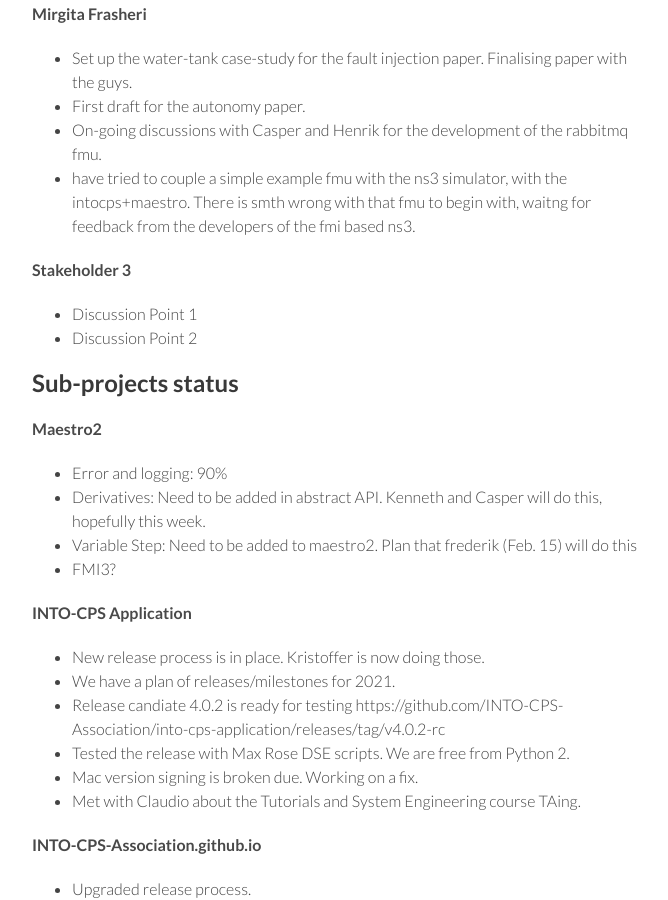
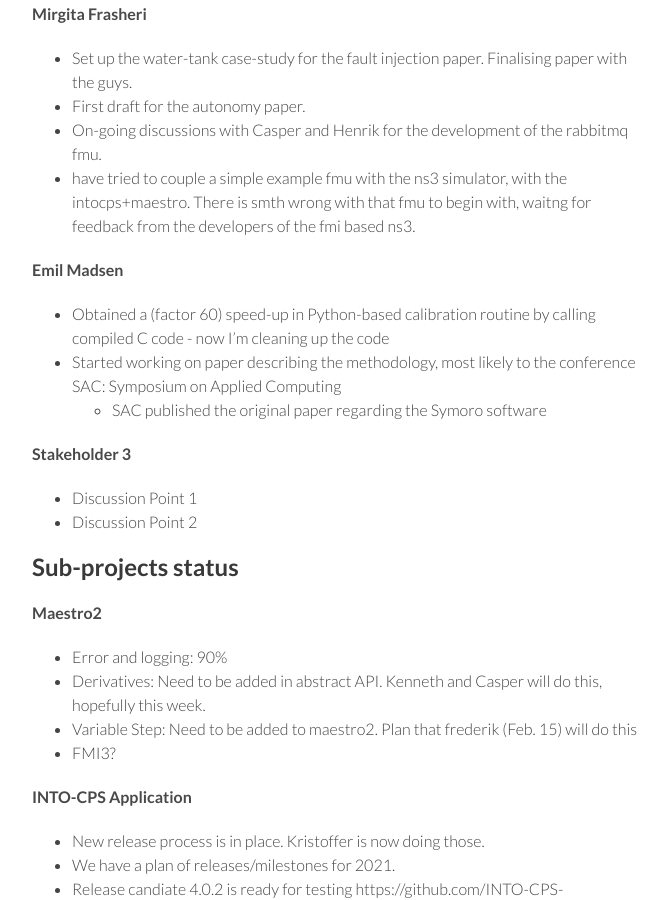
Before and after one commit to digitaltwincentre/digitaltwincentre.github.io, a Jekyll site: the page built from _biweeklies/Biweekly-33.md, in a window 1280 px wide and 900 px high, scrolled down 1563 px. Shown: the whole window, without its empty margins (418-1086 px from the left). Built offline with Jekyll 4.4.1, drawn with Linux system fonts in a browser that asks for light colours; nearby versions of some CDN libraries.

Commit message:
Update Biweekly-33.md

```diff
--- a/_biweeklies/Biweekly-33.md
+++ b/_biweeklies/Biweekly-33.md
@@ -68,6 +68,11 @@ date: 11 February 2021, 1230 CET
 * On-going discussions with Casper and Henrik for the development of the rabbitmq fmu.
 * have tried to couple a simple example fmu with the ns3 simulator, with the intocps+maestro. There is smth wrong with that fmu to begin with, waitng for feedback from the developers of the fmi based ns3.
 
+#### Emil Madsen
+* Obtained a (factor 60) speed-up in Python-based calibration routine by calling compiled C code - now I'm cleaning up the code
+* Started working on paper describing the methodology, most likely to the conference SAC: Symposium on Applied Computing
+  * SAC published the original paper regarding the Symoro software
+
 #### Stakeholder 3
 * Discussion Point 1
 * Discussion Point 2
```
